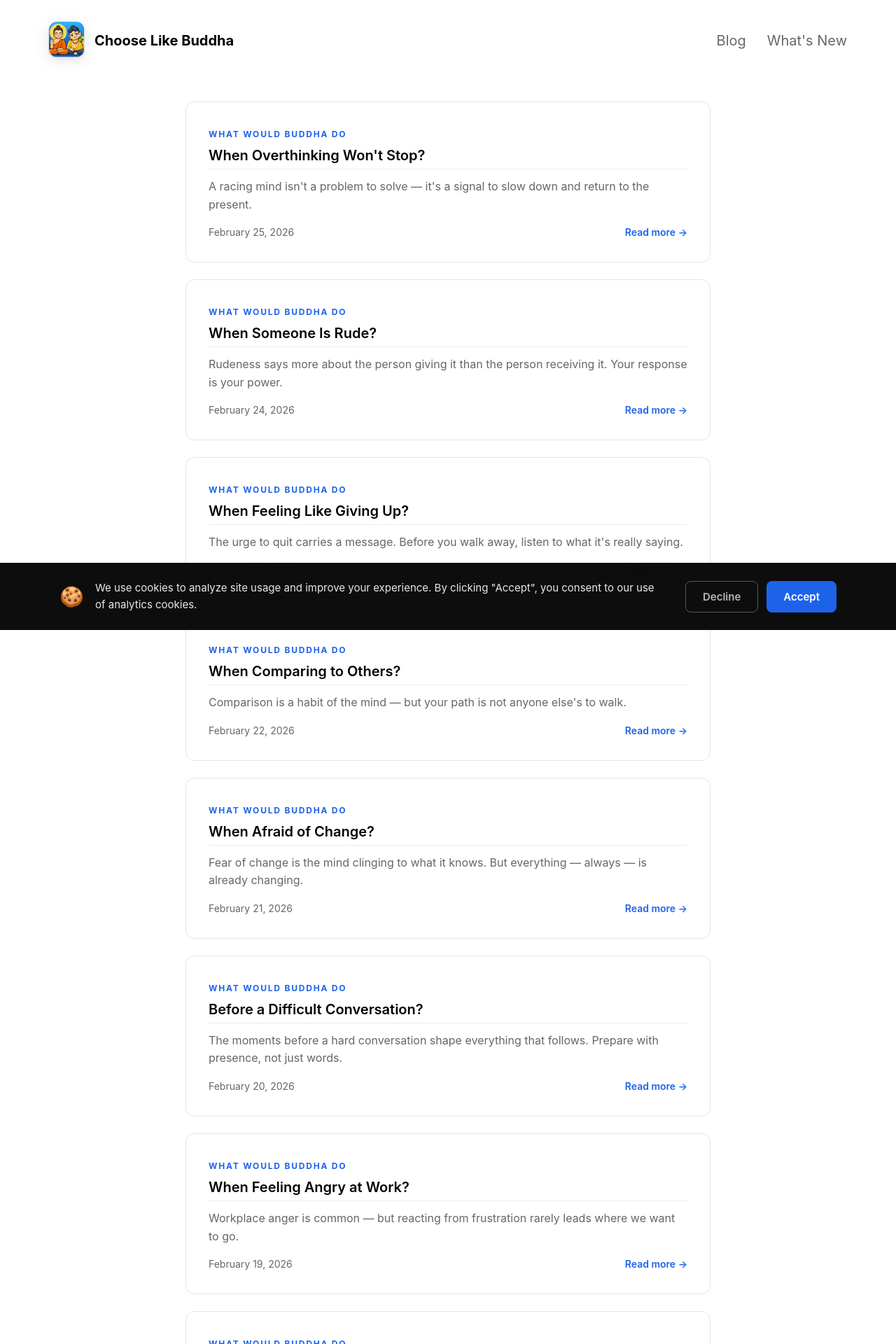
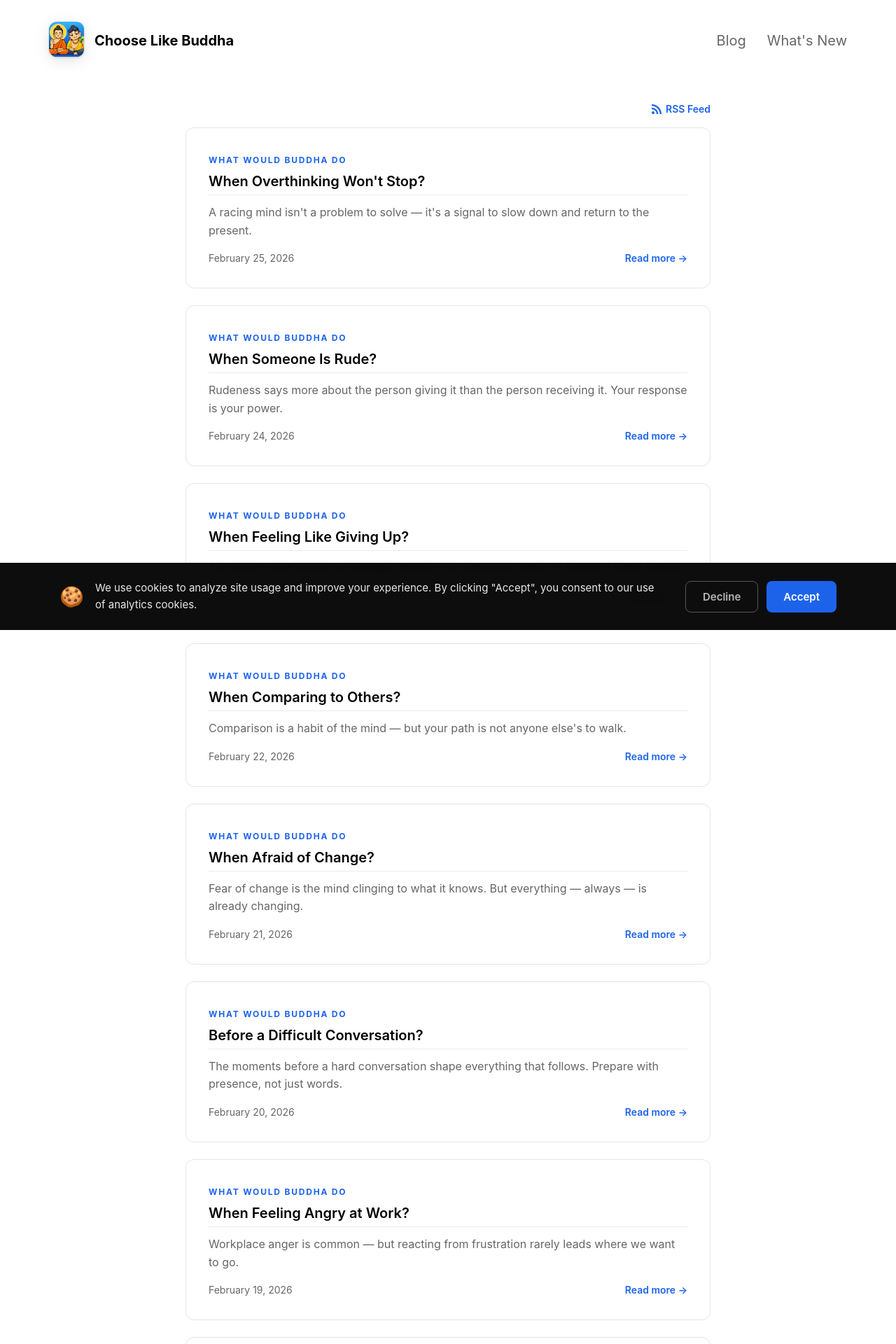
Before and after one commit to choose-like-buddha/website, a Jekyll site: the page built from blog/index.html, in a window 1280 px wide. Shown: the top 1920 px of the page at 70% size. Built offline with Jekyll 4.4.1, drawn with Linux system fonts in a browser that asks for light colours; nearby versions of some CDN libraries; the list of posts is cut into pages by our own code.

Commit message:
added rss link

```diff
--- a/_includes/header.html
+++ b/_includes/header.html
@@ -4,14 +4,21 @@
       <svg width="0" height="0">
         <defs>
           <clipPath id="shape">
-							<path id="shape" class="cls-1" d="M6181.23,233.709v-1.792c0-.5-0.02-1-0.02-1.523a24.257,24.257,0,0,0-.28-3.3,11.207,11.207,0,0,0-1.04-3.132,10.683,10.683,0,0,0-1.95-2.679,10.384,10.384,0,0,0-2.68-1.943,10.806,10.806,0,0,0-3.13-1.038,19.588,19.588,0,0,0-3.3-.285c-0.5-.017-1-0.017-1.52-0.017h-22.39c-0.51,0-1.01.017-1.53,0.017a24.041,24.041,0,0,0-3.3.285,11.009,11.009,0,0,0-3.13,1.038,10.491,10.491,0,0,0-4.62,4.622,10.893,10.893,0,0,0-1.04,3.132,19.2,19.2,0,0,0-.28,3.3c-0.02.5-.02,1-0.02,1.523v22.392c0,0.5.02,1,.02,1.524a24.257,24.257,0,0,0,.28,3.3,10.9,10.9,0,0,0,1.04,3.132,10.491,10.491,0,0,0,4.62,4.622,11.04,11.04,0,0,0,3.13,1.038,19.891,19.891,0,0,0,3.3.285c0.51,0.017,1.01.017,1.53,0.017h22.39c0.5,0,1-.017,1.52-0.017a24.221,24.221,0,0,0,3.3-.285,10.836,10.836,0,0,0,3.13-1.038,10.408,10.408,0,0,0,2.68-1.943,10.683,10.683,0,0,0,1.95-2.679,11.217,11.217,0,0,0,1.04-3.132,20.257,20.257,0,0,0,.28-3.3c0.02-.5.02-1,0.02-1.524v-20.6h0Z" transform="translate(-6131 -218)"/>
+            <path
+              id="shape"
+              class="cls-1"
+              d="M6181.23,233.709v-1.792c0-.5-0.02-1-0.02-1.523a24.257,24.257,0,0,0-.28-3.3,11.207,11.207,0,0,0-1.04-3.132,10.683,10.683,0,0,0-1.95-2.679,10.384,10.384,0,0,0-2.68-1.943,10.806,10.806,0,0,0-3.13-1.038,19.588,19.588,0,0,0-3.3-.285c-0.5-.017-1-0.017-1.52-0.017h-22.39c-0.51,0-1.01.017-1.53,0.017a24.041,24.041,0,0,0-3.3.285,11.009,11.009,0,0,0-3.13,1.038,10.491,10.491,0,0,0-4.62,4.622,10.893,10.893,0,0,0-1.04,3.132,19.2,19.2,0,0,0-.28,3.3c-0.02.5-.02,1-0.02,1.523v22.392c0,0.5.02,1,.02,1.524a24.257,24.257,0,0,0,.28,3.3,10.9,10.9,0,0,0,1.04,3.132,10.491,10.491,0,0,0,4.62,4.622,11.04,11.04,0,0,0,3.13,1.038,19.891,19.891,0,0,0,3.3.285c0.51,0.017,1.01.017,1.53,0.017h22.39c0.5,0,1-.017,1.52-0.017a24.221,24.221,0,0,0,3.3-.285,10.836,10.836,0,0,0,3.13-1.038,10.408,10.408,0,0,0,2.68-1.943,10.683,10.683,0,0,0,1.95-2.679,11.217,11.217,0,0,0,1.04-3.132,20.257,20.257,0,0,0,.28-3.3c0.02-.5.02-1,0.02-1.524v-20.6h0Z"
+              transform="translate(-6131 -218)"
+            />
           </clipPath>
         </defs>
       </svg>
       {% if page.url != '/' %}
-				<a href="../" target="_self"><img class="headerIcon" src="{{ site.app_icon | relative_url }}"></a>
+      <a href="/" target="_self"
+        ><img class="headerIcon" src="{{ site.app_icon | relative_url }}"
+      /></a>
       {% else %}
-				<img class="headerIcon" src="{{ site.app_icon | relative_url }}">
+      <img class="headerIcon" src="{{ site.app_icon | relative_url }}" />
       {% endif %}
       <div class="divider"></div>
     </div>
--- a/_sass/layout.scss
+++ b/_sass/layout.scss
@@ -626,6 +626,26 @@ footer {
 }
 
 // Blog
+.blog-rss {
+  display: flex;
+  justify-content: flex-end;
+  margin-bottom: 16px;
+
+  .rss-link {
+    display: inline-flex;
+    align-items: center;
+    gap: 6px;
+    color: $accent-color;
+    font-size: 1.4rem;
+    font-weight: 600;
+    text-decoration: none;
+
+    &:hover {
+      opacity: 0.8;
+    }
+  }
+}
+
 .blog-list {
   display: grid;
   gap: 24px;
--- a/blog/index.html
+++ b/blog/index.html
@@ -3,6 +3,13 @@ layout: page
 title: Blog
 include_in_header: true
 ---
+
+<div class="blog-rss">
+  <a href="{{ '/feed.xml' | relative_url }}" class="rss-link" target="_blank">
+    <svg xmlns="http://www.w3.org/2000/svg" width="14" height="14" viewBox="0 0 24 24" fill="currentColor"><circle cx="3.5" cy="20.5" r="3.5"/><path d="M0 8v4c6.627 0 12 5.373 12 12h4C16 15.163 8.837 8 0 8z"/><path d="M0 0v4c11.046 0 20 8.954 20 20h4C24 10.745 13.255 0 0 0z"/></svg>
+    RSS Feed
+  </a>
+</div>
 
 <div class="blog-list">
   {% for post in paginator.posts %}
```
Also changed, not shown: .claude/settings.local.json (added), assets/black.png. Lines whose indentation alone changed are shown as unchanged.
